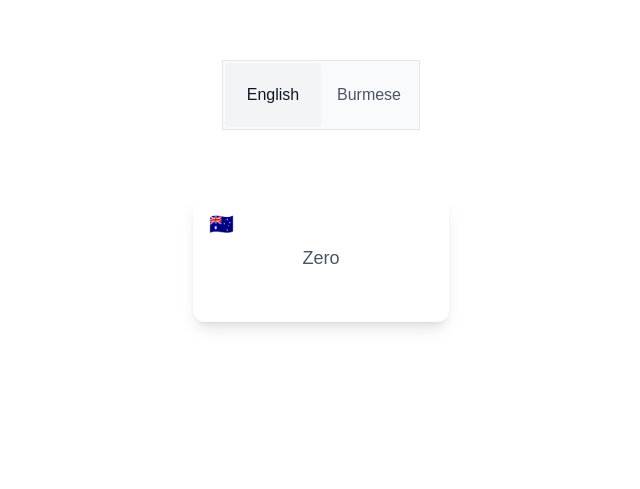
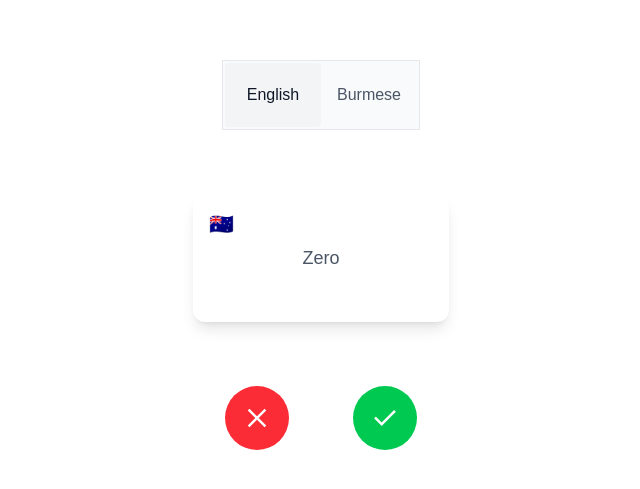
Before and after one commit to IsaacDWaller/learn-burmese, a Next.js app: page / in a window 1280 px wide. Shown: the part 145-634 px from the top of the page, without its empty margins (319-959 px from the left). Built offline with nearby package versions, Linux system fonts and the light colour scheme.

Commit message:
fix: round button colour

```diff
--- a/app/ui/round-button.tsx
+++ b/app/ui/round-button.tsx
@@ -1,7 +1,7 @@
 interface RoundButtonProps {
     colour: string,
     symbol: string,
-    onClick: () => void,
+    onClick?: () => void,
 };
 
 export default function RoundButton({
@@ -9,8 +9,13 @@ export default function RoundButton({
     symbol,
     onClick,
 }: RoundButtonProps) {
+    const colourStyles = {
+        red: "bg-red-500 hover:bg-red-400 active:bg-red-600",
+        green: "bg-green-500 hover:bg-green-400 active:bg-green-600",
+    }[colour] || "bg-gray-500 hover:bg-gray-400 active:bg-gray-600";
+
     return <button
-        className={`w-16 h-16 flex items-center justify-center text-white rounded-full cursor-pointer transition ease-in-out bg-${colour}-500 hover:bg-${colour}-400 active:bg-${colour}-600`}
+        className={`w-16 h-16 flex items-center justify-center text-white rounded-full cursor-pointer transition ease-in-out ${colourStyles}`}
         onClick={onClick}
     >
         <span
```
